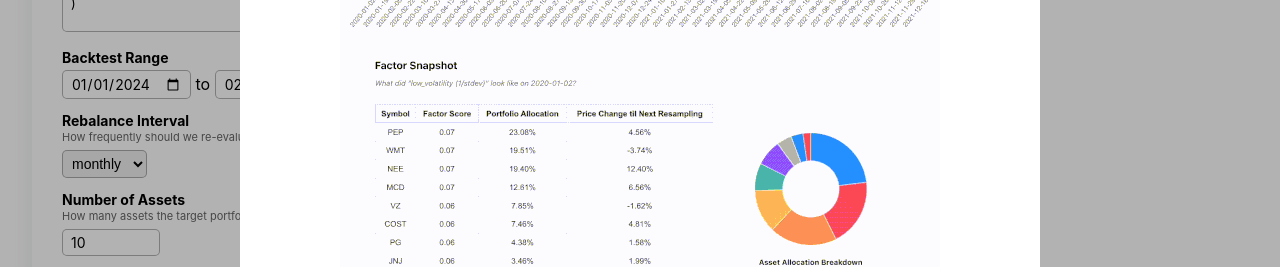
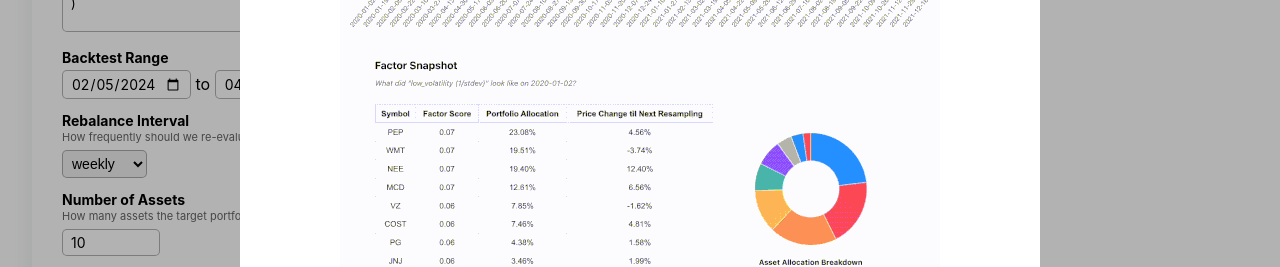
Before and after one commit to sahilsk11/factorbacktest, a React (Create React App) app in the folder frontend/: page / in a window 1280 px wide. Shown: the part 441-708 px from the top of the page. Built offline with nearby package versions, Linux system fonts and the light colour scheme; no server answers.

Commit message:
new fe defaults

```diff
--- a/frontend/src/Form.tsx
+++ b/frontend/src/Form.tsx
@@ -7,6 +7,28 @@ import { Tooltip as ReactTooltip } from 'react-tooltip';
 import 'react-tooltip/dist/react-tooltip.css'
 import { enumerateDates } from './util';
 
+function todayAsString() {
+  const today = new Date();
+  const year = today.getFullYear();
+  const month = String(today.getMonth() + 1).padStart(2, '0'); // Months are 0-based, so add 1
+  const day = String(today.getDate()).padStart(2, '0');
+
+  return `${year}-${month}-${day}`;
+}
+
+function eightWeeksAgoAsString() {
+  const today = new Date();
+  const eightWeeksAgo = new Date(today);
+
+  // Subtract 8 weeks (56 days) from today's date
+  eightWeeksAgo.setDate(today.getDate() - 56);
+
+  const year = eightWeeksAgo.getFullYear();
+  const month = String(eightWeeksAgo.getMonth() + 1).padStart(2, '0'); // Months are 0-based, so add 1
+  const day = String(eightWeeksAgo.getDate()).padStart(2, '0');
+
+  return `${year}-${month}-${day}`;
+}
 
 export default function FactorForm({
   userID,
@@ -20,9 +42,9 @@ export default function FactorForm({
   const [factorExpression, setFactorExpression] = useState("");
   const [factorIntensity, setFactorIntensity] = useState(0.75);
   const [factorName, setFactorName] = useState("7_day_rolling_price_momentum");
-  const [backtestStart, setBacktestStart] = useState("2024-01-01");
-  const [backtestEnd, setBacktestEnd] = useState("2024-02-29");
-  const [samplingIntervalUnit, setSamplingIntervalUnit] = useState("monthly");
+  const [backtestStart, setBacktestStart] = useState(eightWeeksAgoAsString());
+  const [backtestEnd, setBacktestEnd] = useState(todayAsString());
+  const [samplingIntervalUnit, setSamplingIntervalUnit] = useState("weekly");
   const [startPortfolio, setStartPortfolio] = useState(`{
       "AAPL": 10,
       "MSFT": 15,
@@ -460,7 +482,7 @@ function FactorExpressionInput({ userID, factorExpression, setFactorExpression,
   </>
 }
 
-function jumpToAnchorOnSmallScreen(anchorId:string) {
+function jumpToAnchorOnSmallScreen(anchorId: string) {
   // Check if the screen width is less than 600 pixels
   if (window.innerWidth < 600) {
     // Get the element with the specified anchorId
```
